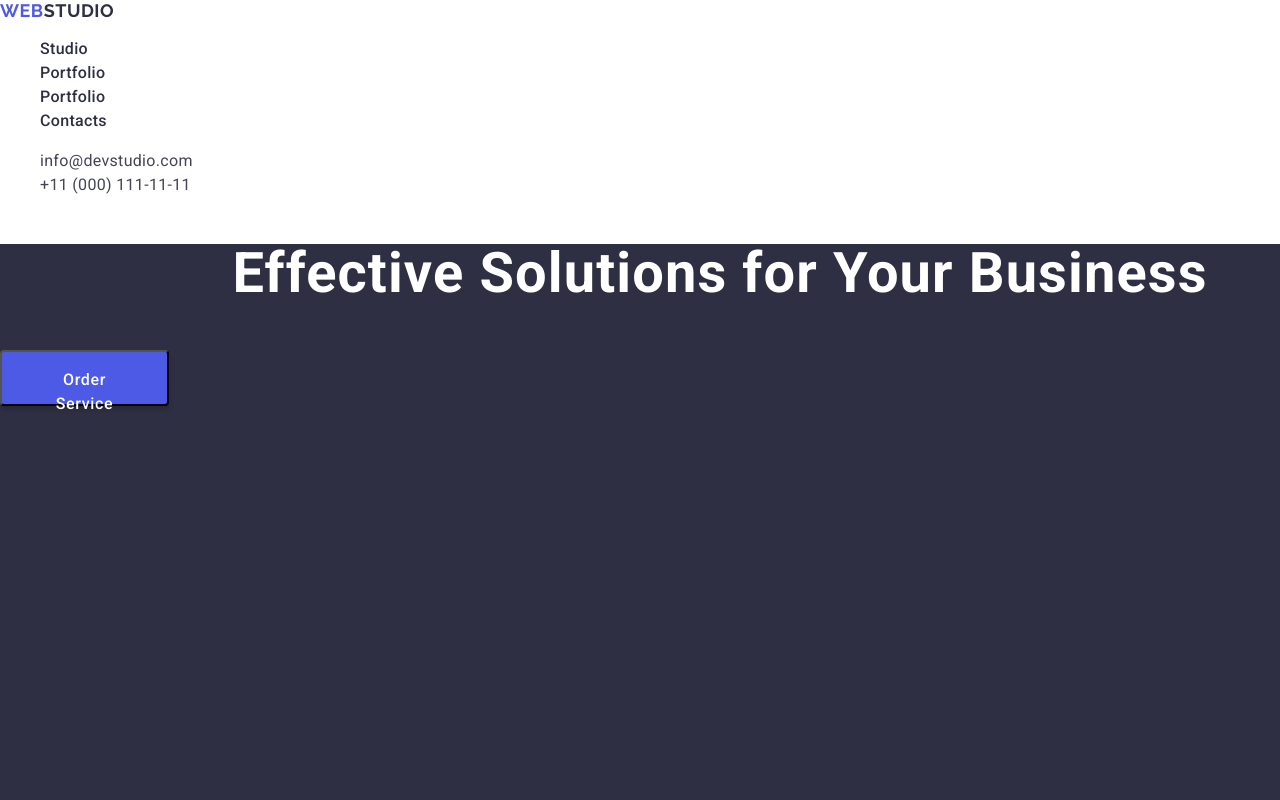
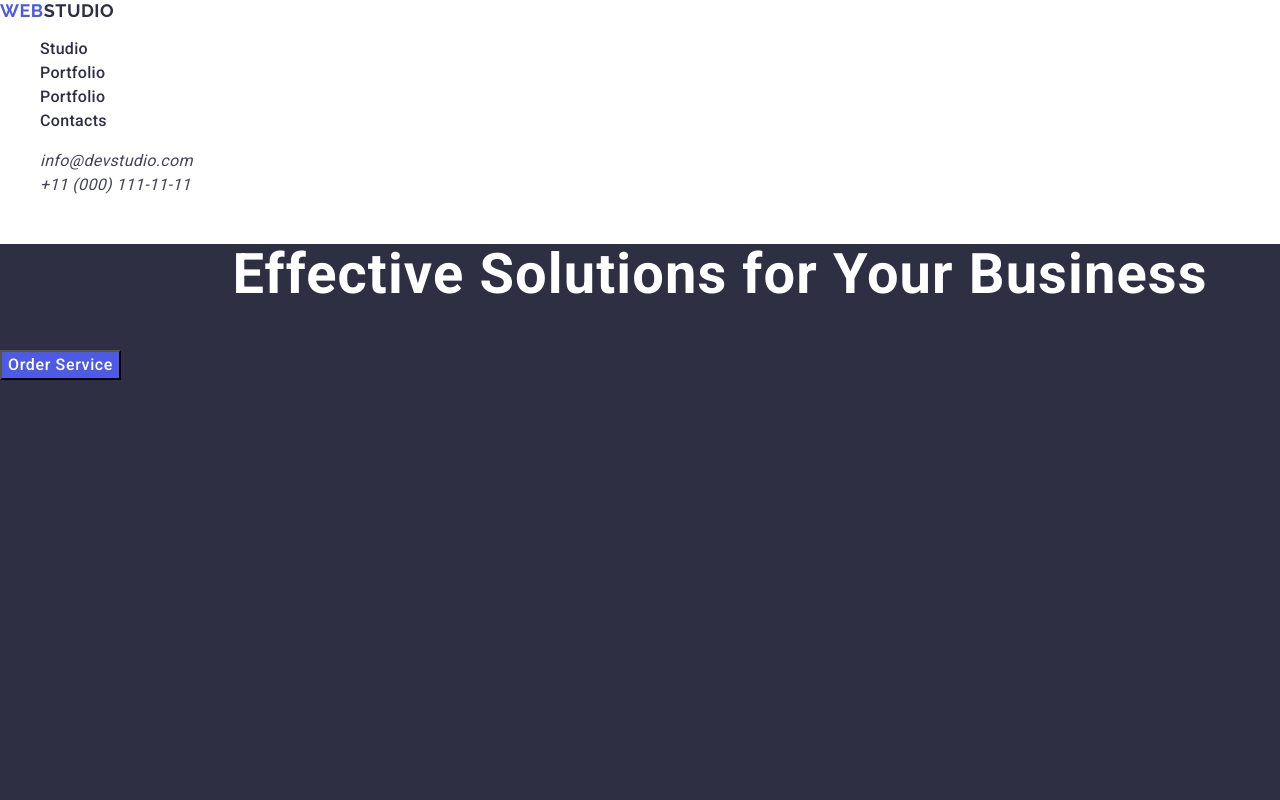
Before and after one commit to anakovalchuk/goit-markup-hw-02, a plain HTML site: page index.html in a window 1280 px wide. Shown: the top 800 px of the page. Drawn offline with nearby package versions, Linux system fonts and the light colour scheme.

Commit message:
Fix styles.css

```diff
--- a/css/styles.css
+++ b/css/styles.css
@@ -47,17 +47,16 @@ ul, ol {
 }
 
 .contacts-link {
-    font-style: normal;
     font-weight: 400;
     line-height: 1.5;
     letter-spacing: 0.02em;
     color: #434455;
 }
 
-.contacts-link:hover,
-.contacts-link:focus {
+.contacts-link:hover {
     color: #404bbf;
 }
+
 .hero {
     background: #2e2f42;
     width: 1440px;
@@ -67,7 +66,7 @@ ul, ol {
 .hero-title {
     font-weight: 700;
     font-size: 56px;
-    line-height: 1.071;
+    line-height: 1.07143;
     letter-spacing: 0.02em;
     text-align: center;
     color: #fff;
@@ -78,16 +77,6 @@ ul, ol {
     line-height: 1.5;
     letter-spacing: 0.04em;
     color: #fff;
-    display: flex;
-    align-items: flex-start;
-    justify-content: flex-start;
-    flex-direction: row;
-    gap: 10px;
-    border-radius: 4px;
-    padding: 16px 32px;
-    width: 169px;
-    height: 56px;
-    box-shadow: 0 4px 4px 0 rgba(0, 0, 0, 0.15);
     background: #4d5ae5;
     cursor: pointer;
 }
@@ -120,6 +109,7 @@ ul, ol {
     line-height: 1.11111;
     letter-spacing: 0.02em;
     text-align: center;
+    text-transform: capitalize;
     color: #2e2f42;
 }
 
@@ -145,10 +135,15 @@ ul, ol {
     line-height: 1.11111;
     letter-spacing: 0.02em;
     text-align: center;
+    text-transform: capitalize;
     color: #2e2f42;
 }
 
-.portfoli-subtitle {
+.portfolio-item {
+    background: #fff;
+}
+
+.portfolio-subtitle {
     font-weight: 500;
     font-size: 20px;
     line-height: 1.2;
```
